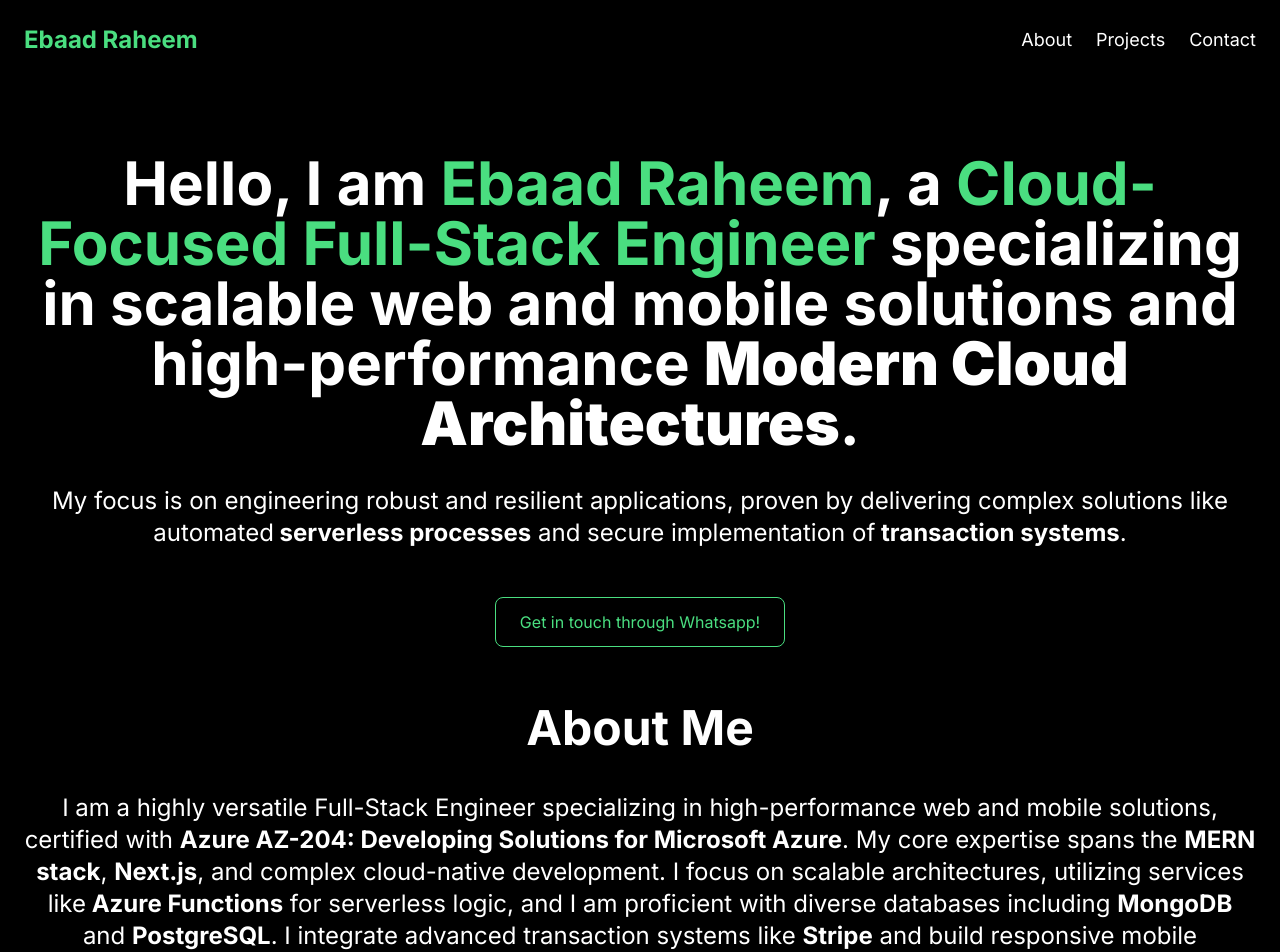
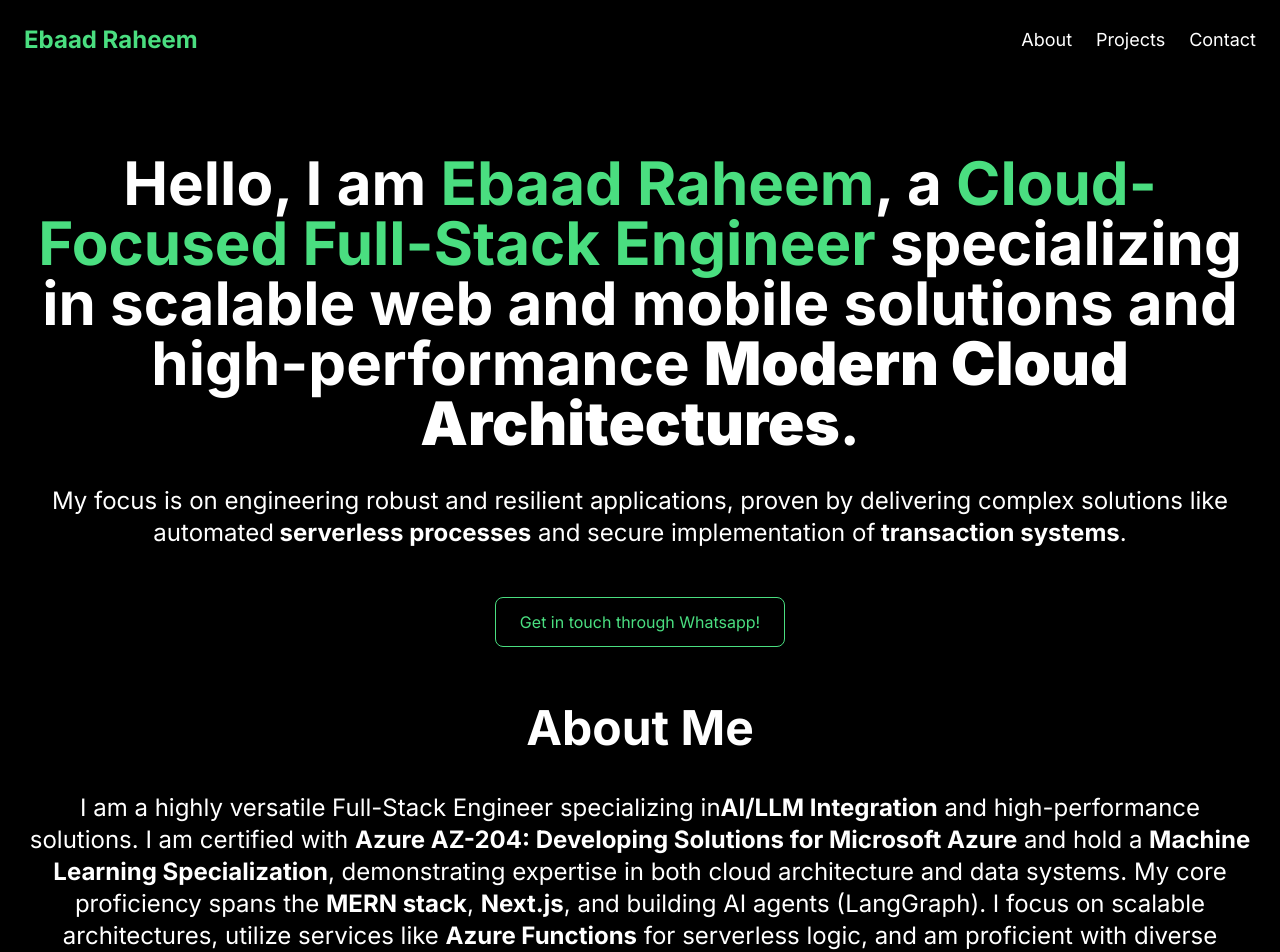
Before and after one commit to ebaadraheem/Portfolio, a Next.js app: page / in a window 1280 px wide. Shown: the top 952 px of the page. Built offline with nearby package versions, Linux system fonts and the light colour scheme.

Commit message:
Update About.jsx

```diff
--- a/app/components/About.jsx
+++ b/app/components/About.jsx
@@ -37,14 +37,13 @@ const About = () => {
         transition={{ duration: 0.6 }}
       >
         I am a highly versatile Full-Stack Engineer specializing in
-        high-performance web and mobile solutions, certified with <strong>Azure
-        AZ-204: Developing Solutions for Microsoft Azure</strong>. My core expertise
-        spans the <strong>MERN stack</strong>, <strong>Next.js</strong>, and complex cloud-native
-        development. I focus on scalable architectures, utilizing services like
-        <strong> Azure Functions</strong> for serverless logic, and I am proficient with
-        diverse databases including <strong>MongoDB</strong> and <strong>PostgreSQL</strong>. I integrate
-        advanced transaction systems like <strong>Stripe</strong> and build responsive mobile
-        applications using <strong>React Native</strong>.
+        <strong>AI/LLM Integration</strong> and high-performance solutions. I am certified with <strong>Azure
+        AZ-204: Developing Solutions for Microsoft Azure</strong> and hold a <strong>Machine Learning
+        Specialization</strong>, demonstrating expertise in both cloud architecture and data
+        systems. My core proficiency spans the <strong>MERN stack</strong>, <strong>Next.js</strong>, and
+        building AI agents (LangGraph). I focus on scalable architectures, utilize
+        services like <strong>Azure Functions</strong> for serverless logic, and am proficient with
+        diverse databases including <strong>PostgreSQL</strong>.
       </motion.p>
       <h2 className="text-3xl md:text-4xl font-bold my-4">Skills and Tools</h2>
 
```
